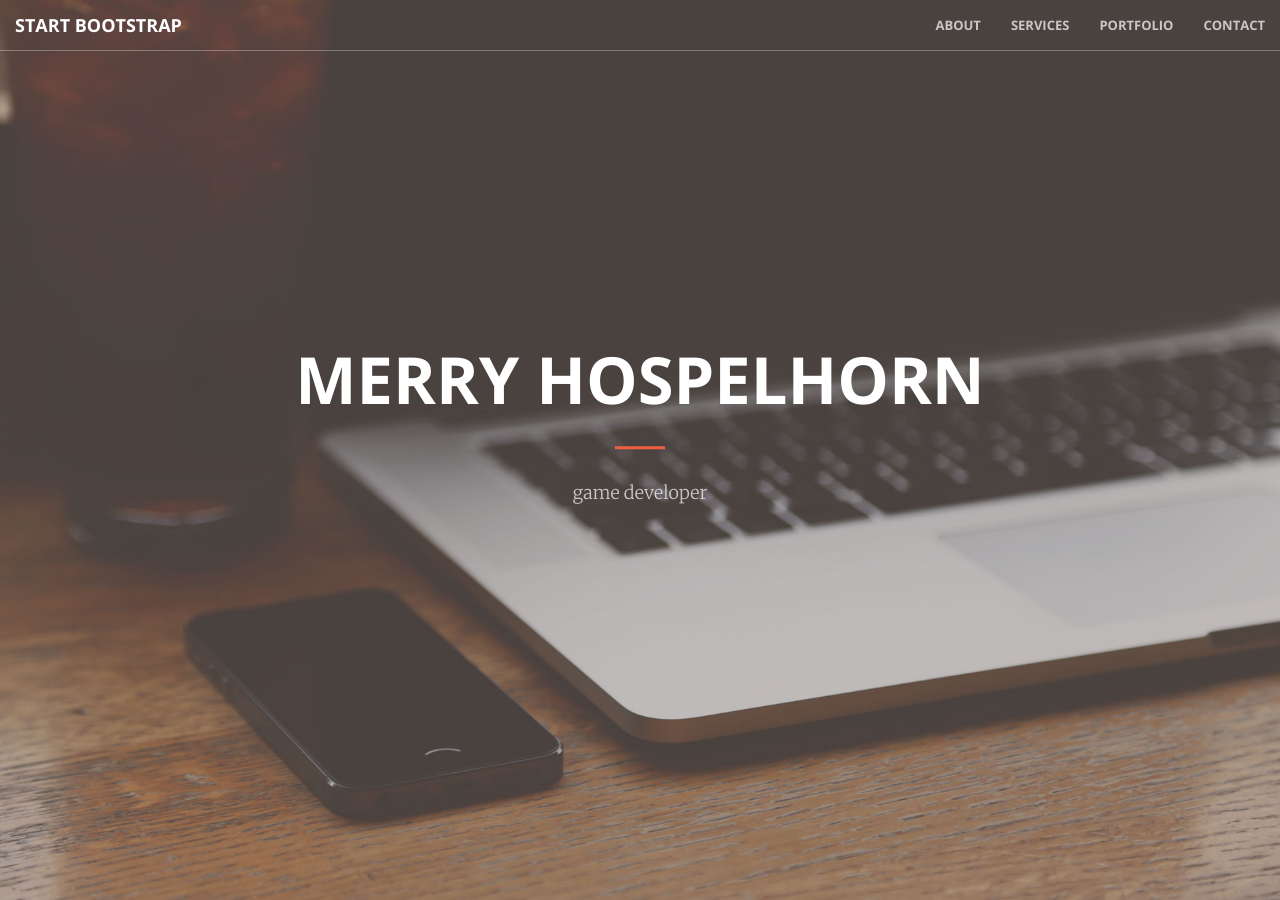
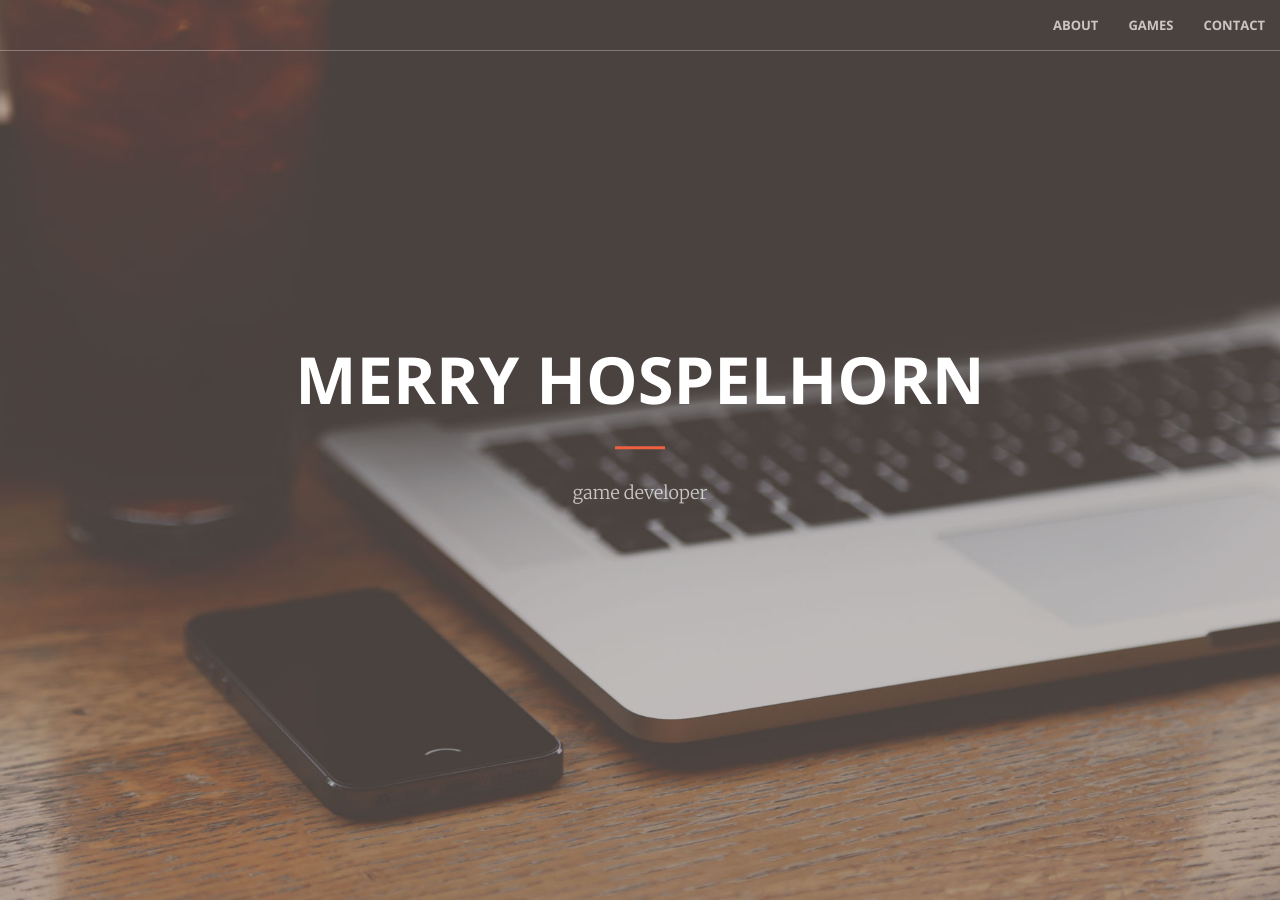
Before and after one commit to HHOOSSPPEE/HHOOSSPPEE.github.io, a Jekyll site: the page built from index.html, in a window 1280 px wide and 900 px high. Built offline with Jekyll 4.4.1, drawn with Linux system fonts in a browser that asks for light colours.

Commit message:
Update nav.html

```diff
--- a/_includes/nav.html
+++ b/_includes/nav.html
@@ -8,7 +8,7 @@
                 <span class="icon-bar"></span>
                 <span class="icon-bar"></span>
             </button>
-            <a class="navbar-brand page-scroll" href="#page-top">Start Bootstrap</a>
+            <!-- <a class="navbar-brand page-scroll" href="#page-top">Start Bootstrap</a> -->
         </div>
 
         <!-- Collect the nav links, forms, and other content for toggling -->
@@ -17,11 +17,11 @@
                 <li>
                     <a class="page-scroll" href="#about">About</a>
                 </li>
+                <!--<li>
+                    <a class="page-scroll" href="#services">Services</a>
+                </li> -->
                 <li>
-                    <a class="page-scroll" href="#services">Services</a>
-                </li>
-                <li>
-                    <a class="page-scroll" href="#portfolio">Portfolio</a>
+                    <a class="page-scroll" href="#portfolio">Games</a>
                 </li>
                 <li>
                     <a class="page-scroll" href="#contact">Contact</a>
```
